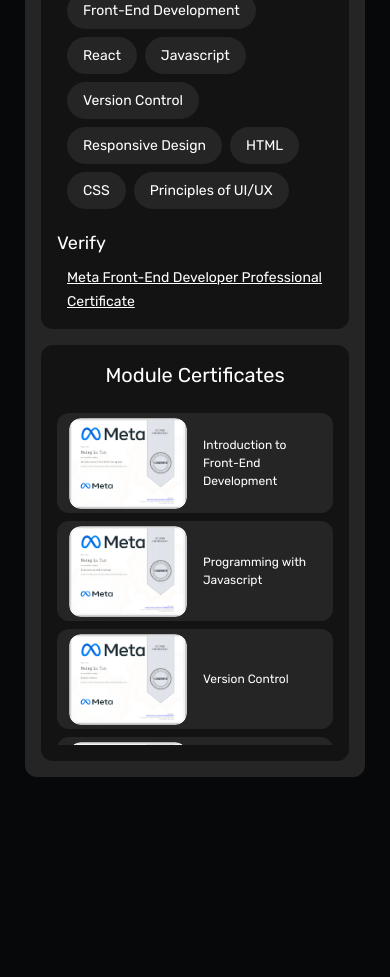
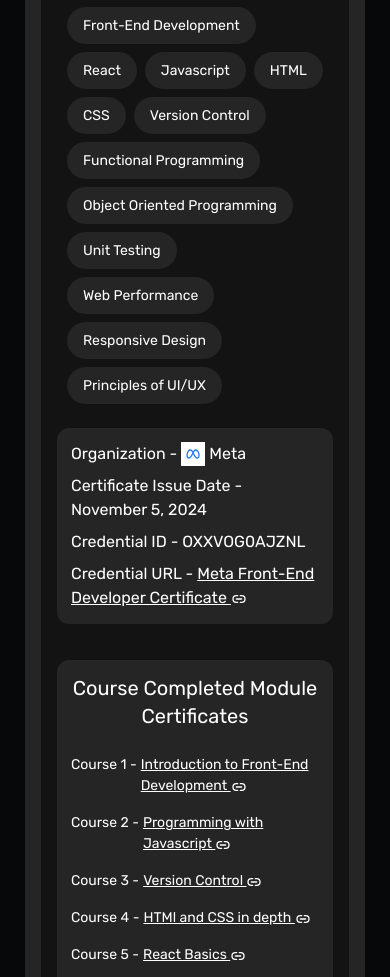
Before and after one commit to NaingLuTun/nainglutun-portfolio, a React (Vite) app: page / in a window 390 px wide. Shown: the part 2040-3017 px from the top of the page. Before the commit the page ends 2842 px from the top, so only its background shows below. Built offline with nearby package versions, Linux system fonts and the light colour scheme.

Commit message:
changed the layout and design of certificates component, successfully developed the certificates component and also made it responsive

```diff
--- a/src/components/Main Components/Certificate-section/Certificates.tsx
+++ b/src/components/Main Components/Certificate-section/Certificates.tsx
@@ -1,76 +1,17 @@
 import { useState } from "react"
 
 import mainCertificate from "../../../assets/certificates/Coursera - Meta Front-End Developer.png"
-import introToFrontendCertificate from "../../../assets/certificates/Coursera - Introduction to Front-End Development.png"
-import programmingWithJSCertificate from "../../../assets/certificates/Coursera - Programming with Javascript.png"
-import versionControlCertificate from "../../../assets/certificates/Coursera - Version Control.png"
-import htmlAndCssInDepthCertificate from "../../../assets/certificates/Coursera - HTML and CSS in depth.png"
-import reactBasicsCertificate from "../../../assets/certificates/Coursera - React Basics.png"
-import advancedReactCertificate from "../../../assets/certificates/Coursera - Advanced React.png"
-import principlesOfUIUXCertificate from "../../../assets/certificates/Coursera - Principles of UI-UX design.png"
-import frontendCapstoneCertificate from "../../../assets/certificates/Coursera - Front-End Developer Capstone.png"
-import codingInterviewPrepCertificate from "../../../assets/certificates/Coursera - Coding Interview Preparation.png"
 
 import linkIcon from "../../../assets/link-icon/link-svgrepo-com.svg"
-import SubCertificates from "./SubCertificates"
+import linkIcon2 from "../../../assets/link-icon/link-icon-2.svg"
+import metaIcon from "../../../assets/meta-svgrepo-com.svg"
 
-interface subCertificatesType {
-    certiName: string,
-    certiImage: string,
-    verifyLink: string,
-}
+
+
 
 const Certificates = () => {
     const [isHovered, setIsHovered] = useState(false)
 
-
-    const subCertificates: subCertificatesType[] = [
-        {
-            certiName: "Introduction to Front-End Development",
-            certiImage: introToFrontendCertificate,
-            verifyLink: "https://coursera.org/verify/JJ3DEW3SGJV3",
-        },
-        {
-            certiName: "Programming with Javascript",
-            certiImage: programmingWithJSCertificate,
-            verifyLink: "https://coursera.org/verify/TM6RGPM7CG6Y",
-        },
-        {
-            certiName: "Version Control",
-            certiImage: versionControlCertificate,
-            verifyLink: "https://coursera.org/verify/R63LVXMKXPD8",
-        },
-        {
-            certiName: "HTML and CSS in depth",
-            certiImage: htmlAndCssInDepthCertificate,
-            verifyLink: "https://coursera.org/verify/478W0OK99UMZ",
-        },
-        {
-            certiName: "React Basics",
-            certiImage: reactBasicsCertificate,
-            verifyLink: "https://coursera.org/verify/JYH3BKTIYLCU",
-        },
-        {
-            certiName: "Advanced React",
-            certiImage: advancedReactCertificate,
-            verifyLink: "https://coursera.org/verify/WHPS9PL8Z4CG",
-        },
-        {
-            certiName: "Principles of UI/UX design",
-            certiImage: principlesOfUIUXCertificate,
-            verifyLink: "https://coursera.org/verify/38SW6DX1CEME",
-        },
-        {
-            certiName: "Front-End Developer Capstone",
-            certiImage: frontendCapstoneCertificate,
-            verifyLink: "https://coursera.org/verify/RUBUX6CE9AC7",
-        },
-        {
-            certiName: "Coding Interview Preparation",
-            certiImage: codingInterviewPrepCertificate,
-            verifyLink: "https://coursera.org/verify/ZKCXS0G14SVJ",
-        },
-    ]
 
     return (
         <section className="bg-[#07080a] w-full p-[25px] lg:p-[50px] certificateSection">
@@ -79,10 +20,15 @@
                 <p className="text-[#c0c0c0] text-center w-full">The Meta Front-End Developer Professional Certificate course gave me a solid foundation in front-end development and enhanced my ability to create responsive and user-friendly websites.</p>
             </div>
 
-            <div className="flex flex-col w-full bg-[#252525] p-4 rounded-xl gap-4 lg:flex-row certificatesContainer">
+            <div className="w-full h-full bg-[#252525] p-4 rounded-xl gap-4 certificateContainer">
+                <div className="w-full text-center mb-6 mainCertiImageHeaderDescription">
+                    <h2 className="text-white text-xl mainCertificateHeader">Meta Front-End Developer</h2>
+                    <h2 className="text-white text-xl  mainCertificateHeaderDescription">Specialization Certificate</h2>
+                </div>
+                <div className="w-full bg-[#131313] p-4 rounded-xl   mainCertificateContainer">
 
-                <div className="w-full bg-[#131313] p-4 rounded-xl lg:w-[50%]  mainCertificateContainer">
-                    <div className="overflow-hidden rounded-xl relative mb-3 mainCertiImageContainer">
+                    <div className="w-full flex flex-col mb-4 lg:flex-row lg:items-center mainCertiImageAndSkillsContainer">
+                        <div className="overflow-hidden rounded-xl relative mb-3 lg:w-[50%] mainCertiImageContainer">
                             <img src={mainCertificate} alt="Meta Front-end Development Professional Certificate" className={`rounded-xl transition-[0.5s] relative ${isHovered? "scale-125 blur-sm" : ""} mainCertiImage`} />{/* hover animation in index.css */}
                             <a href="https://coursera.org/verify/professional-cert/OXXVOG0AJZNL" target="_blank">
                                 <div onMouseEnter={() => setIsHovered(true)} onMouseLeave={() => setIsHovered(false)} className="w-full h-full top-0 left-0 absolute bg-[#000000b0] flex flex-col justify-center items-center opacity-0 transition-[0.3s] gap-2 hover:opacity-100 imageHoverVerifyContainer">
@@ -95,39 +41,91 @@
 
                         </div>
 
-                    <div className="w-full text-center mb-6 mainCertiImageHeaderDescription">
-                        <h3 className="text-white text-xl">Meta Front-End Developer</h3>
-                        <p className="text-[#c0c0c0] text-[14px]">Specialization Certificate</p>
+                        <div className="w-full h-fit mb-5 lg:w-[50%] lg:p-[25px] mainCertiSkillsAndInfoContainer">
+                            <p className="text-white text-nowrap text-lg text-center mb-4 lg:text-xl skillsHeader">Skills Aquired</p>
+
+                            <div className="flex flex-wrap gap-2 p-[10px] pt-0 pb-0 w-full mb-6 skillsContainer ">
+                                <p className="text-white text-[14px] p-2 pr-4 pl-4 h-fit rounded-full bg-[#252525] skills">Front-End Development</p>
+                                <p className="text-white text-[14px] p-2 pr-4 pl-4 h-fit rounded-full bg-[#252525] skills">React</p>
+                                <p className="text-white text-[14px] p-2 pr-4 pl-4 h-fit rounded-full bg-[#252525] skills">Javascript</p>
+                                <p className="text-white text-[14px] p-2 pr-4 pl-4  h-fit rounded-full bg-[#252525] skills">HTML</p>
+                                <p className="text-white text-[14px] p-2 pr-4 pl-4  h-fit rounded-full bg-[#252525] skills">CSS</p>
+                                <p className="text-white text-[14px] p-2 pr-4 pl-4 h-fit rounded-full bg-[#252525] skills">Version Control</p>
+                                <p className="text-white text-[14px] p-2 pr-4 pl-4 h-fit rounded-full bg-[#252525] skills">Functional Programming</p>
+                                <p className="text-white text-[14px] p-2 pr-4 pl-4 h-fit rounded-full bg-[#252525] skills">Object Oriented Programming</p>
+                                <p className="text-white text-[14px] p-2 pr-4 pl-4 h-fit rounded-full bg-[#252525] skills">Unit Testing</p>
+                                <p className="text-white text-[14px] p-2 pr-4 pl-4 h-fit rounded-full bg-[#252525] skills">Web Performance</p>
+                                <p className="text-white text-[14px] p-2 pr-4 pl-4 h-fit rounded-full bg-[#252525] skills">Responsive Design</p>
+                                <p className="text-white text-[14px] p-2 pr-4 pl-4 h-fit rounded-full bg-[#252525] skills">Principles of UI/UX</p>
+
+
+                            </div>
+                                <div className="w-full p-[14px] bg-[#252525] rounded-xl mainCertiInfoContainer">
+                                    <div className="flex items-center gap-1 mb-2 organizationContainer">
+                                        <p className="text-white lg:text-lg organization">Organization - </p>
+                                        <div className="p-1 flex justify-center items-center bg-white metaIconContainer">
+                                            <img src={metaIcon} alt="Meta" className="w-[16px] inline"/>
                                         </div>
 
-                    <div className="w-full h-fit mb-5 mainCertiImageInfoContainer">
-                        <p className="text-white text-nowrap text-lg mb-2 skillsHeader">Skills Aquired</p>
+                                        <p className="text-white lg:text-lg organizationName">Meta</p>
+                                    </div>
 
-                        <div className="flex flex-wrap gap-2 p-[10px] pt-0 pb-0 w-full">
-                            <p className="text-white text-[14px] p-2 pr-4 pl-4 rounded-full bg-[#252525] skills">Front-End Development</p>
-                            <p className="text-white text-[14px] p-2 pr-4 pl-4  rounded-full bg-[#252525] skills">React</p>
-                            <p className="text-white text-[14px] p-2 pr-4 pl-4  rounded-full bg-[#252525] skills">Javascript</p>
-                            <p className="text-white text-[14px] p-2 pr-4 pl-4 rounded-full bg-[#252525] skills">Version Control</p>
-                            <p className="text-white text-[14px] p-2 pr-4 pl-4 rounded-full bg-[#252525] skills">Responsive Design</p>
-                            <p className="text-white text-[14px] p-2 pr-4 pl-4  rounded-full bg-[#252525] skills">HTML</p>
-                            <p className="text-white text-[14px] p-2 pr-4 pl-4  rounded-full bg-[#252525] skills">CSS</p>
-                            <p className="text-white text-[14px] p-2 pr-4 pl-4 rounded-full bg-[#252525] skills">Principles of UI/UX</p>
+                                    <p className="text-white lg:text-lg mb-2 issueDate">Certificate Issue Date - November 5, 2024</p>
+
+                                    <p className="text-white lg:text-lg mb-2 credentialId">Credential ID - OXXVOG0AJZNL</p>
+
+                                    <a href="https://coursera.org/verify/professional-cert/OXXVOG0AJZNL" target="_blank" className="text-white lg:text-lg">Credential URL - <span className="underline">Meta Front-End Developer Certificate <img src={linkIcon2} alt="link" className="inline w-[16px] lg:w-lg"/></span></a>
                                 </div>
 
                         </div>
+                    </div>
+
+                    <div className="p-[14px] bg-[#252525] rounded-xl moduleCertificates">
+                        <h2 className="text-white text-xl mb-6 text-center">Course Completed Module Certificates</h2>
+
+                        <div className="lg:grid lg:grid-cols-2 moduleCertificatesContainer">
+                            <div className="flex w-full gap-1 mb-4 course1Container">
+                                <p className="text-white text-[14px] text-nowrap lg:text-lg">Course 1 - </p>
+                                <a href="https://coursera.org/verify/JJ3DEW3SGJV3" target="_blank" className="text-white text-[14px] underline lg:text-lg">Introduction to Front-End Development <img src={linkIcon2} alt="link" className="w-[16px] inline"/></a>
+                            </div>
+                            <div className="flex w-full gap-1 mb-4 course1Container">
+                                <p className="text-white text-[14px] text-nowrap lg:text-lg">Course 2 - </p>
+                                <a href="https://coursera.org/verify/TM6RGPM7CG6Y" target="_blank" className="text-white text-[14px] underline lg:text-lg">Programming with Javascript <img src={linkIcon2} alt="link" className="w-[16px] inline"/></a>
+                            </div>
+                            <div className="flex w-full gap-1 mb-4 course1Container">
+                                <p className="text-white text-[14px] text-nowrap lg:text-lg">Course 3 - </p>
+                                <a href="https://coursera.org/verify/R63LVXMKXPD8" target="_blank" className="text-white text-[14px] underline lg:text-lg">Version Control <img src={linkIcon2} alt="link" className="w-[16px] inline"/></a>
+                            </div>
+                            <div className="flex w-full gap-1 mb-4 course1Container">
+                                <p className="text-white text-[14px] text-nowrap lg:text-lg">Course 4 - </p>
+                                <a href="https://coursera.org/verify/478W0OK99UMZ" target="_blank" className="text-white text-[14px] underline lg:text-lg">HTMl and CSS in depth <img src={linkIcon2} alt="link" className="w-[16px] inline"/></a>
+                            </div>
+                            <div className="flex w-full gap-1 mb-4 course1Container">
+                                <p className="text-white text-[14px] text-nowrap lg:text-lg">Course 5 - </p>
+                                <a href="https://coursera.org/verify/JYH3BKTIYLCU" target="_blank" className="text-white text-[14px] underline lg:text-lg">React Basics <img src={linkIcon2} alt="link" className="w-[16px] inline"/></a>
+                            </div>
+                            <div className="flex w-full gap-1 mb-4 course1Container">
+                                <p className="text-white text-[14px] text-nowrap lg:text-lg">Course 6 - </p>
+                                <a href="https://coursera.org/verify/WHPS9PL8Z4CG" target="_blank" className="text-white text-[14px] underline lg:text-lg">Advanced React <img src={linkIcon2} alt="link" className="w-[16px] inline"/></a>
+                            </div>
+                            <div className="flex w-full gap-1 mb-4 course1Container">
+                                <p className="text-white text-[14px] text-nowrap lg:text-lg">Course 7 - </p>
+                                <a href="https://coursera.org/verify/38SW6DX1CEME" target="_blank" className="text-white text-[14px] underline lg:text-lg">Principles of UX/UI Design <img src={linkIcon2} alt="link" className="w-[16px] inline"/></a>
+                            </div>
+                            <div className="flex w-full gap-1 mb-4 course1Container">
+                                <p className="text-white text-[14px] text-nowrap lg:text-lg">Course 8 - </p>
+                                <a href="https://coursera.org/verify/RUBUX6CE9AC7" target="_blank" className="text-white text-[14px] underline lg:text-lg">Front-End Developer Capstone <img src={linkIcon2} alt="link" className="w-[16px] inline"/></a>
+                            </div>
+                            <div className="flex w-full gap-1 mb-4 course1Container">
+                                <p className="text-white text-[14px] text-nowrap lg:text-lg">Course 9 - </p>
+                                <a href="https://coursera.org/verify/ZKCXS0G14SVJ" target="_blank" className="text-white text-[14px] underline lg:text-lg">Coding Interview Preparation <img src={linkIcon2} alt="link" className="w-[16px] inline"/></a>
+                            </div>
+                        </div>
 
 
-                    <div className="w-full mainCertiVerifyContainer">
-                        <p className="text-white text-lg text-nowrap mb-2 verifyHeader">Verify</p>
-                        <div className="p-[10px] pt-0 pb-0 verifyLinkContainer">
-                            <a href="https://coursera.org/verify/professional-cert/OXXVOG0AJZNL" target="_blank" className="text-white text-[14px] underline text-wrap decoration-white flex-grow-0 verifyLink">Meta Front-End Developer Professional Certificate</a>
+                    </div>
                 </div>
 
-                    </div>
-
-                </div>
-
-                <SubCertificates subCertificates={subCertificates}/>
 
             </div>
 
--- a/src/components/Main Components/Certificate-section/IndividualSubCertificateContainer.tsx
+++ /dev/null
@@ -1,29 +0,0 @@
-import { useState } from "react"
-import linkIcon from "../../../assets/link-icon/link-svgrepo-com.svg"
-
-interface IndividualSubCertificateContainerPropsType {
-    certiName: string,
-    certiImage: string,
-    verifyLink: string,
-}
-
-const IndividualSubCertificateContainer = ({certiName, certiImage, verifyLink}: IndividualSubCertificateContainerPropsType) => {
-    const [isHovered, setIsHovered] = useState(false)
-
-    return (
-        <a href={verifyLink} target="_blank" onMouseEnter={() => setIsHovered(true)} onMouseLeave={() => setIsHovered(false)}>
-            <div className="bg-[#252525] h-[100px] mb-2 p-3 w-full rounded-xl flex gap-4 items-center lg:h-fit individualCertificateContainer">
-                <div className="w-[50%] overflow-hidden rounded-xl relative lg:w-[20%] individualCertiImageContainer">
-                    <img src={certiImage} alt="certificate image" className={`rounded-xl w-full transition-[0.5s] ${isHovered? "scale-125 blur-sm" : ""}`} />
-                    <div className={`w-full h-full top-0 left-0 absolute bg-[#000000b0] flex flex-col justify-center items-center opacity-0 transition-[0.3s] gap-2 ${isHovered? "opacity-100": ""} forBlur`}>
-                        <img src={linkIcon} alt="link" className="w-[30px]"/>
-                        <p className="text-white text-[12px]">verify</p>
-                    </div>
-                </div>
-                <p className="text-[12px] text-white w-[50%] lg:w-[80%] ">{certiName}</p>
-            </div>
-        </a>
-    )
-}
-
-export default IndividualSubCertificateContainer
--- a/src/components/Main Components/Certificate-section/SubCertificates.tsx
+++ /dev/null
@@ -1,30 +0,0 @@
-import IndividualSubCertificateContainer from "./IndividualSubCertificateContainer"
-interface subCertificatesType {
-    certiName: string,
-    certiImage: string,
-    verifyLink: string,
-}
-
-interface SubCertificatesPropsType {
-    subCertificates: subCertificatesType[],
-}
-
-const SubCertificates = ({subCertificates}: SubCertificatesPropsType) => {
-
-
-    return (
-        <div className="w-full bg-[#131313] p-4 rounded-xl lg:w-[50%] lg:h-[600px] subCertificateSection">
-            <h2 className="text-white text-xl w-full text-center mb-6 subCertificatesHeader">Module Certificates</h2>
-
-            <div className={`overflow-y-scroll overflow-hidden h-[332px] lg:h-full subCertificatesContainer`}>
-
-                {subCertificates.map((certi) => (
-                    <IndividualSubCertificateContainer key={certi.certiName} certiName={certi.certiName} certiImage={certi.certiImage} verifyLink={certi.verifyLink}/>
-                ))}
-
-            </div>
-        </div>
-    )
-}
-
-export default SubCertificates
--- a/src/components/Main Components/TechStack-section/IndividualTechContainer.tsx
+++ b/src/components/Main Components/TechStack-section/IndividualTechContainer.tsx
@@ -15,12 +15,12 @@
 
 
   return (
-        <div ref={ref} className={`p-[10px] mb-3 rounded-xl flex gap-4 w-full bg-[#252525] hover:bg-[#2b2b2b] hover:shadow-inwards ${inView? "revealTeckStack" : ""} md:mb-0 individualTechStackContainer`}>
-            <div style={{backgroundColor: bgColor}} className="w-[80px] h-[80px] p-3 flex justify-center items-center rounded-xl techIconContainer">
+        <div ref={ref} className={`p-[10px] mb-3 rounded-xl flex gap-4 w-full bg-[#252525] hover:bg-[#2b2b2b] hover:shadow-inwards ${inView? "revealTeckStack" : ""} md:mb-0 lg:h-fit individualTechStackContainer`}>
+            <div style={{backgroundColor: bgColor}} className="w-[80px] h-[80px] p-3 flex justify-center items-center rounded-xl lg:w-[100px] lg:h-fit techIconContainer">
                 <img draggable={false} src={image} alt="react" className="w-full"/>
             </div>
 
-            <div className="p-3 flex flex-col justify-center lg:block lg:p-0 h-[80px] lg:w-[200px]  techInfoContainer">
+            <div className="p-3 flex flex-col justify-center lg:block lg:p-0 h-[80px] lg:w-[70%]  techInfoContainer">
                 <h3 className="text-white text-xl font-[500]">{name}</h3>
                 <p className="text-[#c0c0c0]">{description}</p>
             </div>
```
Also changed, not shown: src/assets/link-icon/link-icon-2.svg (added), src/assets/meta-svgrepo-com.svg (added). Lines whose indentation alone changed are shown as unchanged.
